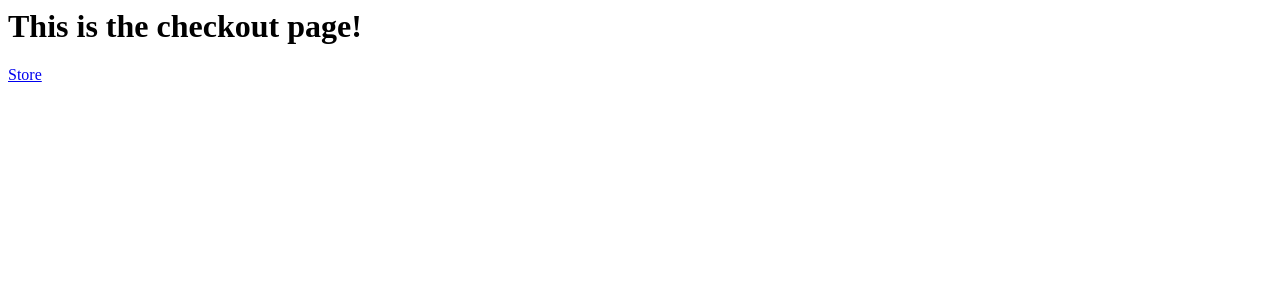
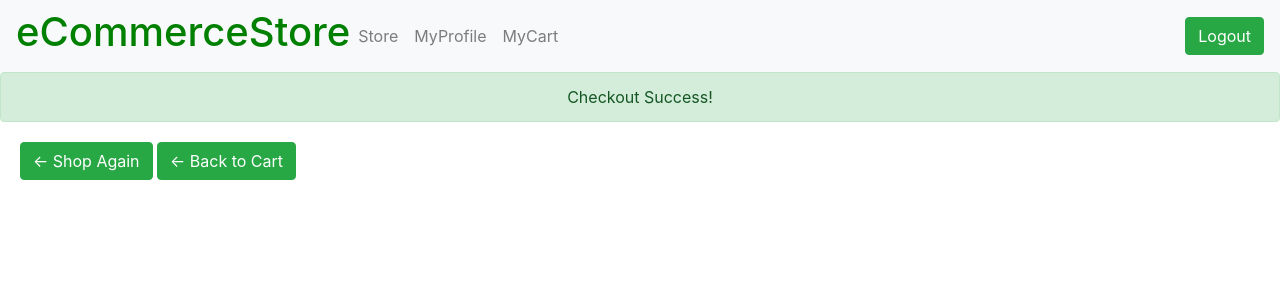
Before and after one commit to JansonSiy/eCommerceApp, a Django app: page /store/155/checkout/ in a window 1280 px wide. Shown: the top 300 px of the page. Run offline with Django 3.2, Linux system fonts and the light colour scheme; data comes from the database, SQL or seed files in the repository; both versions use the stored data as it was after the commit; some libraries are stand-ins or nearby versions.

Commit message:
created basic landing page after checkout & migration files

```diff
--- a/eCommerceApp/projectFolder_eCommerceApp/store/templates/store/checkout.html
+++ b/eCommerceApp/projectFolder_eCommerceApp/store/templates/store/checkout.html
@@ -1,3 +1,14 @@
-<h1>This is the checkout page!</h1>
+{% extends 'store/base_logged_in.html' %}
 
-<a class="nav-link" href="{% url 'store:mystore' %}">Store</a>
+{% load static %}
+<link rel="stylesheet" type="text/css" href="{% static 'store/style.css' %}">
+
+{% block content %}
+    <div class="alert alert-success textCenterTwo" role="alert">
+        Checkout Success!
+    </div>
+    <div class="report">
+        <a href="{% url 'store:mystore' %}" class="btn btn-success">&#x2190; Shop Again</a>
+        <a href="{% url 'store:cart' %}" class="btn btn-success">&#x2190; Back to Cart</a>
+    </div>
+{% endblock content %}
```
Also changed, not shown: eCommerceApp/projectFolder_eCommerceApp/db.sqlite3.
